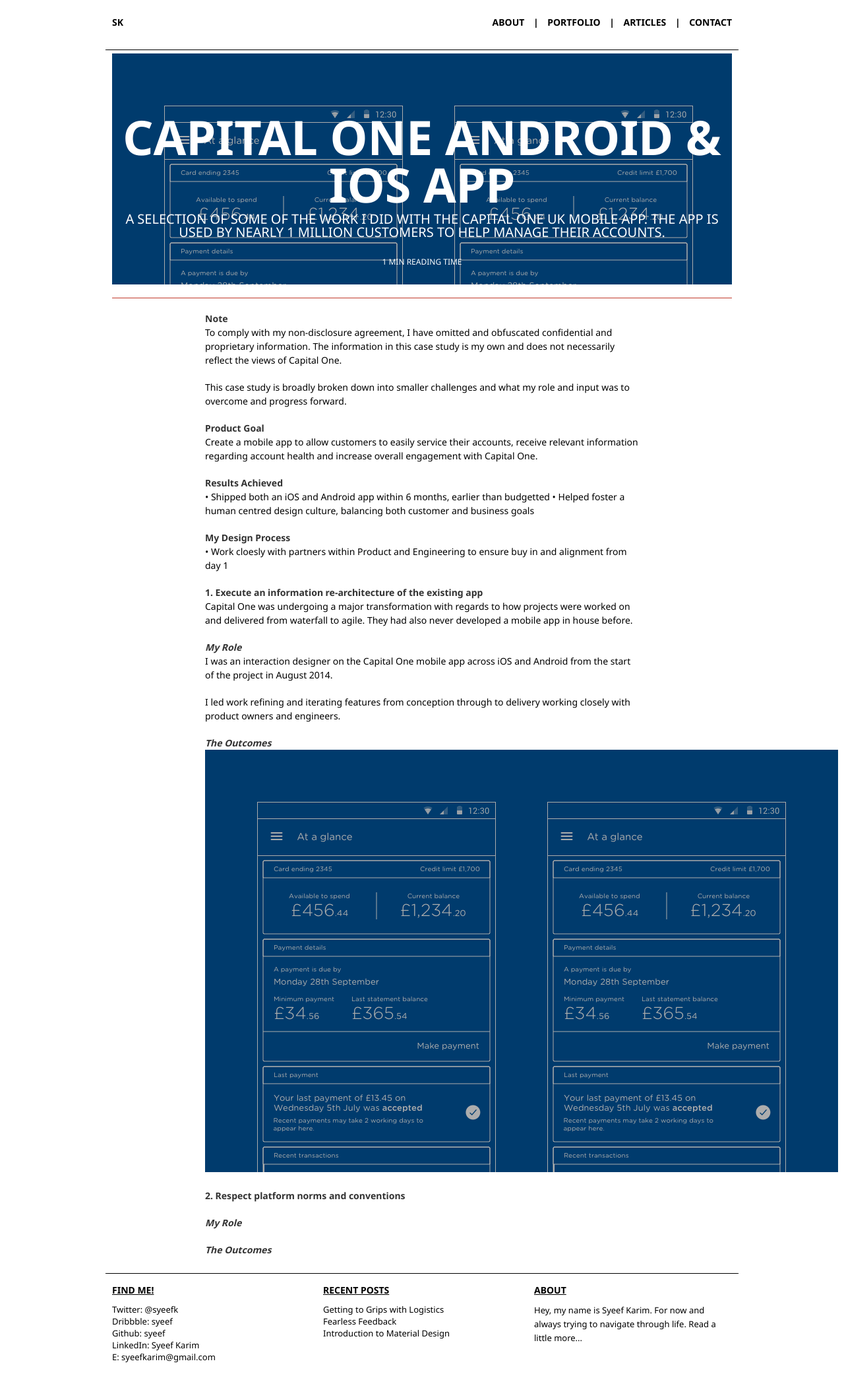
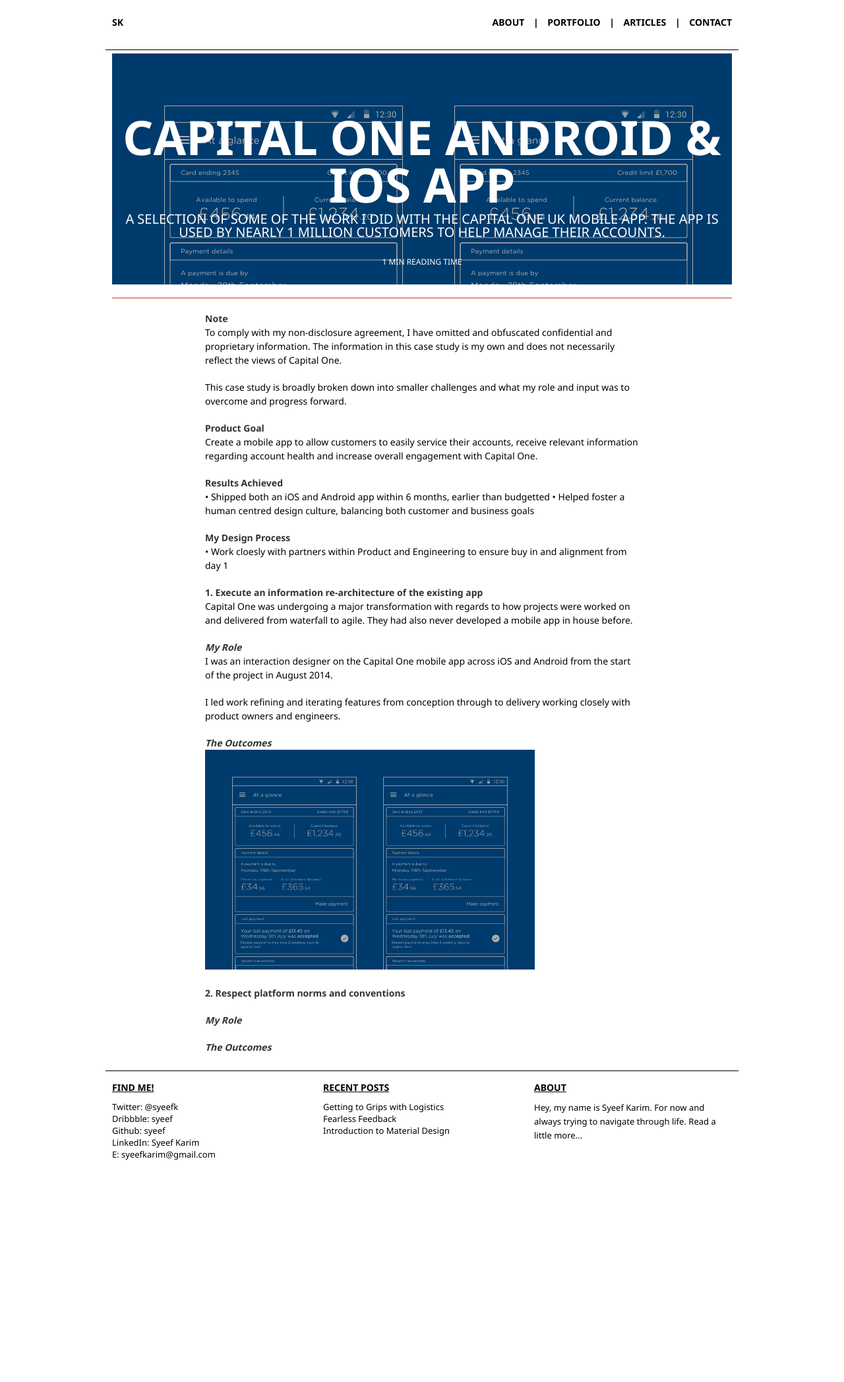
Before and after one commit to syeef/syeefkarim-2016-v0, a Jekyll site: the page built from portfolio/capitalone.md, in a window 1280 px wide. Shown: the whole page at 66% size. Built offline with Jekyll 4.4.1, drawn with Linux system fonts in a browser that asks for light colours; after the commit the page ends 1787 px from its top, so only the background shows below that.

Commit message:
update capital one page

```diff
--- a/portfolio/capitalone.md
+++ b/portfolio/capitalone.md
@@ -31,7 +31,7 @@ I was an interaction designer on the Capital One mobile app across iOS and Andro
 I led work refining and iterating features from conception through to delivery working closely with product owners and engineers.
 
 ***The Outcomes***
-<img src="/images/posts/CapitalOneBlueprint.png">
+<img src="/images/posts/CapitalOneBlueprint.png" width="500px">
 
 **2. Respect platform norms and conventions**
 
```
